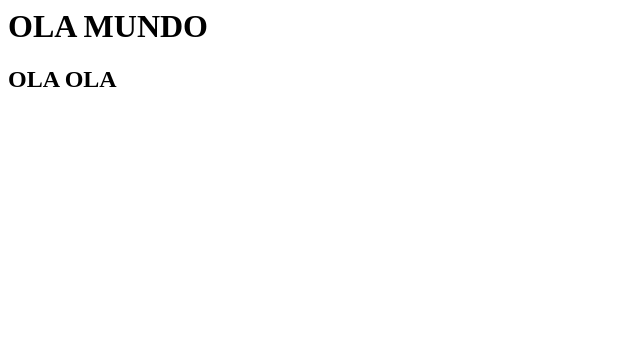
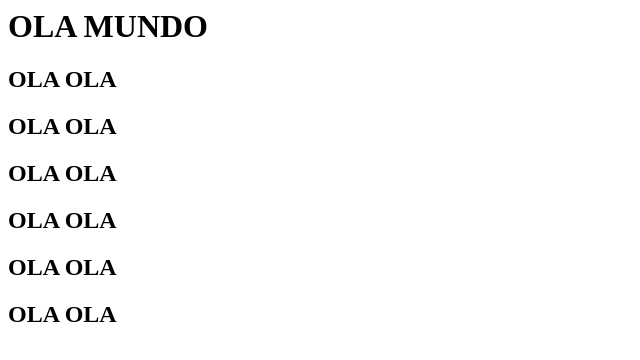
Before and after one commit to SENAI-Morvan-Figueiredo/demo_git_branches, a plain HTML site: page index.html in a window 1280 px wide. Shown: the whole page, without its empty margins (0-640 px from the left). Drawn offline with Linux system fonts and the light colour scheme.

Commit message:
criei o esqueleto.

```diff
--- a/index.html
+++ b/index.html
@@ -3,6 +3,11 @@
 
   <h1>OLA MUNDO</h1>
   <H2> OLA OLA </H2>
+  <H2> OLA OLA </H2>
+  <H2> OLA OLA </H2>
+  <H2> OLA OLA </H2>
+  <H2> OLA OLA </H2>
+  <H2> OLA OLA </H2>
 
 </body>
 
```
